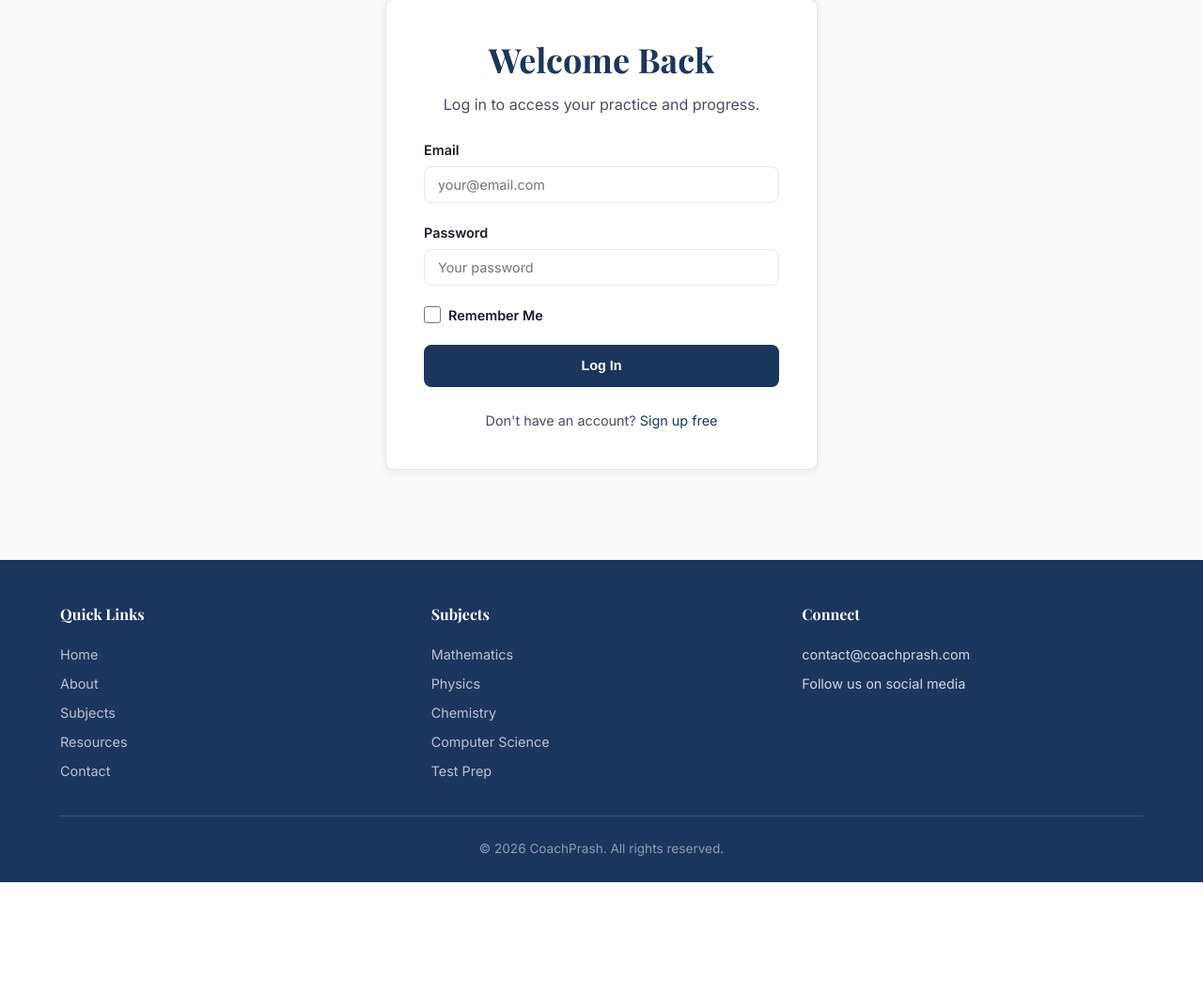
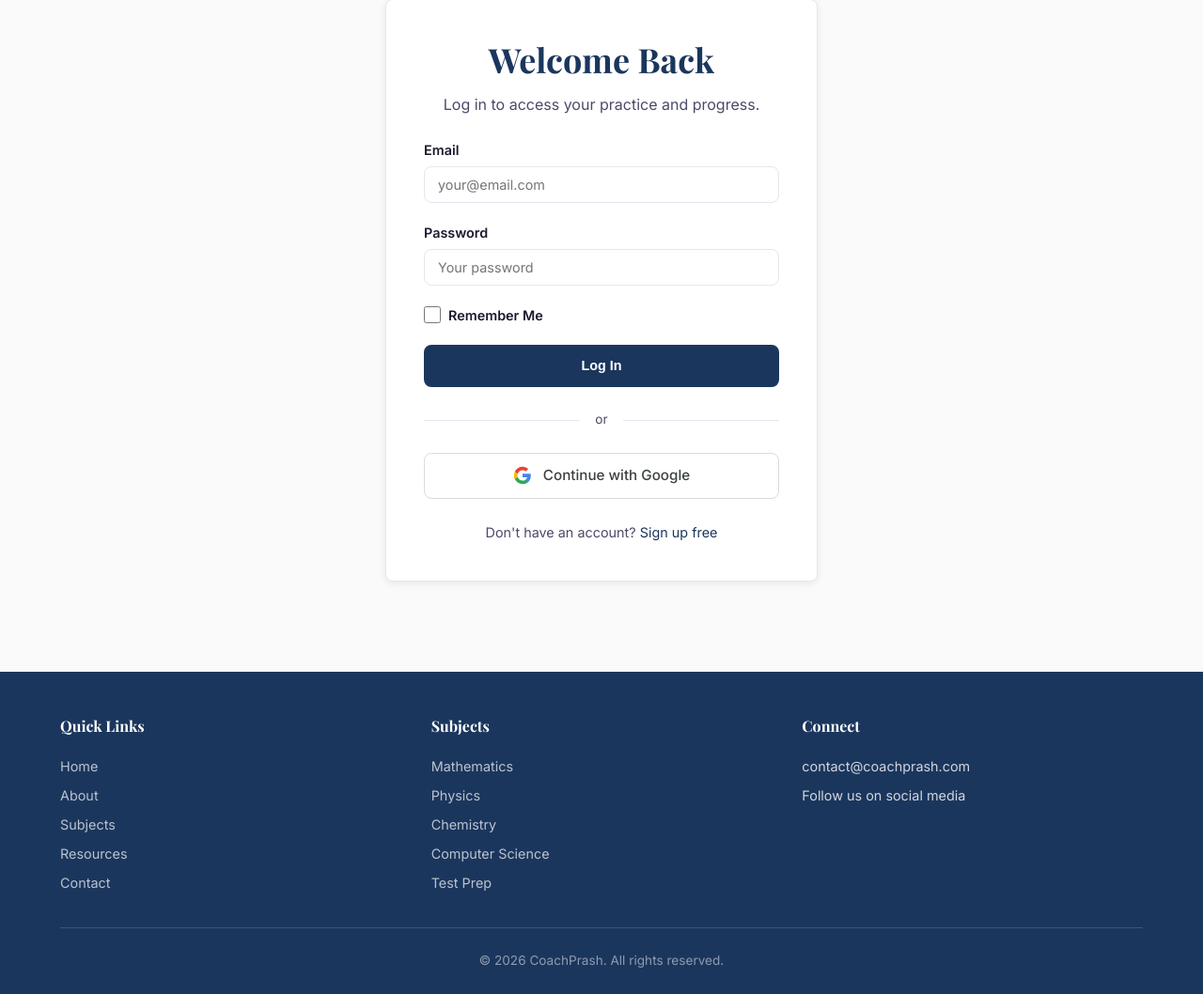
Before and after one commit to CoachPrash/CoachPrash, a Flask app: page /auth/login in a window 1280 px wide. Shown: the part 161-1219 px from the top of the page at 94% size. Before the commit the page ends 1100 px from the top, so only its background shows below. Run offline with Flask 3, Linux system fonts and the light colour scheme.

Commit message:
Add Google OAuth login with automatic account merging
Users can now sign in with Google. If a Google account's email matches
an existing local account, the accounts are automatically linked.

Co-Authored-By: Claude Opus 4.6 <noreply@anthropic.com>

```diff
--- a/app/blueprints/auth/routes.py
+++ b/app/blueprints/auth/routes.py
@@ -1,10 +1,10 @@
-from flask import render_template, flash, redirect, url_for, request
+from flask import render_template, flash, redirect, url_for, request, session
 from flask_login import login_user, logout_user, login_required, current_user
 from app.blueprints.auth import auth_bp
 from app.blueprints.auth.forms import LoginForm, RegisterForm
 from app.models.user import User
 from app.models.access import AccessCode
-from app.extensions import db
+from app.extensions import db, oauth
 
 
 @auth_bp.route('/login', methods=['GET', 'POST'])
@@ -64,6 +64,70 @@ def register():
     return render_template('auth/register.html', form=form)
 
 
+@auth_bp.route('/google')
+def google_login():
+    redirect_uri = url_for('auth.google_callback', _external=True)
+    return oauth.google.authorize_redirect(redirect_uri)
+
+
+@auth_bp.route('/google/callback')
+def google_callback():
+    token = oauth.google.authorize_access_token()
+    userinfo = token.get('userinfo')
+    if not userinfo:
+        flash('Could not retrieve your Google account info.', 'danger')
+        return redirect(url_for('auth.login'))
+
+    google_id = userinfo['sub']
+    email = userinfo['email']
+    name = userinfo.get('name', email.split('@')[0])
+
+    # 1) Already linked — just log in
+    user = User.query.filter_by(google_id=google_id).first()
+    if user:
+        if not user.is_active:
+            flash('Your account has been deactivated. Please contact support.', 'danger')
+            return redirect(url_for('auth.login'))
+        login_user(user, remember=True)
+        flash(f'Welcome back, {user.username}!', 'success')
+        return redirect(url_for('main.home'))
+
+    # 2) Same email exists — merge accounts
+    user = User.query.filter_by(email=email).first()
+    if user:
+        user.google_id = google_id
+        if user.auth_provider == 'local':
+            user.auth_provider = 'both'
+        db.session.commit()
+        if not user.is_active:
+            flash('Your account has been deactivated. Please contact support.', 'danger')
+            return redirect(url_for('auth.login'))
+        login_user(user, remember=True)
+        flash(f'Welcome back, {user.username}! Your Google account is now linked.', 'success')
+        return redirect(url_for('main.home'))
+
+    # 3) Brand new user — create account
+    base_username = name.replace(' ', '').lower()[:70]
+    username = base_username
+    counter = 1
+    while User.query.filter_by(username=username).first():
+        username = f'{base_username}{counter}'
+        counter += 1
+
+    user = User(
+        email=email,
+        username=username,
+        google_id=google_id,
+        auth_provider='google',
+        tier='free',
+    )
+    db.session.add(user)
+    db.session.commit()
+    login_user(user, remember=True)
+    flash('Welcome! Your account has been created with Google.', 'success')
+    return redirect(url_for('main.home'))
+
+
 @auth_bp.route('/logout')
 @login_required
 def logout():
--- a/app/config.py
+++ b/app/config.py
@@ -15,6 +15,8 @@ class Config:
         os.environ.get('DATABASE_URL', 'postgresql://postgres:password@localhost:5432/coachprash')
     )
     WTF_CSRF_ENABLED = True
+    GOOGLE_CLIENT_ID = os.environ.get('GOOGLE_CLIENT_ID')
+    GOOGLE_CLIENT_SECRET = os.environ.get('GOOGLE_CLIENT_SECRET')
 
 
 class DevelopmentConfig(Config):
--- a/app/extensions.py
+++ b/app/extensions.py
@@ -2,11 +2,13 @@ from flask_sqlalchemy import SQLAlchemy
 from flask_migrate import Migrate
 from flask_login import LoginManager
 from flask_wtf.csrf import CSRFProtect
+from authlib.integrations.flask_client import OAuth
 
 db = SQLAlchemy()
 migrate = Migrate()
 login_manager = LoginManager()
 csrf = CSRFProtect()
+oauth = OAuth()
 
 login_manager.login_view = 'auth.login'
 login_manager.login_message = 'Please log in to access this page.'
--- a/app/models/user.py
+++ b/app/models/user.py
@@ -11,8 +11,10 @@ class User(UserMixin, db.Model):
     id = db.Column(db.String(36), primary_key=True, default=lambda: str(uuid.uuid4()))
     email = db.Column(db.String(255), unique=True, nullable=False, index=True)
     username = db.Column(db.String(80), unique=True, nullable=False)
-    password_hash = db.Column(db.String(256), nullable=False)
+    password_hash = db.Column(db.String(256), nullable=True)
     role = db.Column(db.String(20), nullable=False, default='student')
+    auth_provider = db.Column(db.String(20), nullable=False, default='local')
+    google_id = db.Column(db.String(255), unique=True, nullable=True, index=True)
     is_active = db.Column(db.Boolean, default=True)
     tier = db.Column(db.String(20), nullable=False, default='free')
     created_at = db.Column(db.DateTime, default=lambda: datetime.now(timezone.utc))
@@ -31,6 +33,8 @@ class User(UserMixin, db.Model):
         self.password_hash = generate_password_hash(password)
 
     def check_password(self, password):
+        if not self.password_hash:
+            return False
         return check_password_hash(self.password_hash, password)
 
     @property
--- a/app/static/css/style.css
+++ b/app/static/css/style.css
@@ -550,6 +550,43 @@ img { max-width: 100%; height: auto; }
 .auth-subtitle { text-align: center; color: var(--text-secondary); margin-bottom: 1.5rem; }
 .auth-footer { text-align: center; margin-top: 1.5rem; color: var(--text-secondary); font-size: 0.9rem; }
 
+.auth-divider {
+    display: flex;
+    align-items: center;
+    margin: 1.5rem 0;
+    color: var(--text-secondary);
+    font-size: 0.85rem;
+}
+.auth-divider::before, .auth-divider::after {
+    content: '';
+    flex: 1;
+    height: 1px;
+    background: var(--border);
+}
+.auth-divider span { padding: 0 1rem; }
+
+.btn-google {
+    display: flex;
+    align-items: center;
+    justify-content: center;
+    gap: 0.75rem;
+    padding: 0.75rem 1.5rem;
+    background: #fff;
+    color: #3c4043;
+    border: 1px solid #dadce0;
+    border-radius: var(--radius);
+    font-size: 0.95rem;
+    font-weight: 500;
+    text-decoration: none;
+    cursor: pointer;
+    transition: background var(--transition), box-shadow var(--transition);
+}
+.btn-google:hover {
+    background: #f7f8f8;
+    box-shadow: 0 1px 3px rgba(0,0,0,0.12);
+}
+.google-icon { flex-shrink: 0; }
+
 /* --- Blog --- */
 .blog-grid {
     display: grid;
--- a/app/templates/auth/login.html
+++ b/app/templates/auth/login.html
@@ -29,6 +29,16 @@
                 </div>
                 <button type="submit" class="btn btn-primary btn-block">Log In</button>
             </form>
+            <div class="auth-divider"><span>or</span></div>
+            <a href="{{ url_for('auth.google_login') }}" class="btn btn-google btn-block">
+                <svg class="google-icon" viewBox="0 0 24 24" width="20" height="20">
+                    <path fill="#4285F4" d="M22.56 12.25c0-.78-.07-1.53-.2-2.25H12v4.26h5.92a5.06 5.06 0 0 1-2.2 3.32v2.77h3.57c2.08-1.92 3.28-4.74 3.28-8.1z"/>
+                    <path fill="#34A853" d="M12 23c2.97 0 5.46-.98 7.28-2.66l-3.57-2.77c-.98.66-2.23 1.06-3.71 1.06-2.86 0-5.29-1.93-6.16-4.53H2.18v2.84C3.99 20.53 7.7 23 12 23z"/>
+                    <path fill="#FBBC05" d="M5.84 14.09c-.22-.66-.35-1.36-.35-2.09s.13-1.43.35-2.09V7.07H2.18A10.96 10.96 0 0 0 1 12c0 1.77.42 3.45 1.18 4.93l3.66-2.84z"/>
+                    <path fill="#EA4335" d="M12 5.38c1.62 0 3.06.56 4.21 1.64l3.15-3.15C17.45 2.09 14.97 1 12 1 7.7 1 3.99 3.47 2.18 7.07l3.66 2.84c.87-2.6 3.3-4.53 6.16-4.53z"/>
+                </svg>
+                Continue with Google
+            </a>
             <p class="auth-footer">Don't have an account? <a href="{{ url_for('auth.register') }}">Sign up free</a></p>
         </div>
     </div>
--- a/requirements.txt
+++ b/requirements.txt
@@ -8,3 +8,5 @@ gunicorn==23.*
 python-dotenv==1.0.*
 email-validator==2.*
 Werkzeug==3.1.*
+Authlib==1.3.*
+httpx==0.28.*
--- a/wsgi.py
+++ b/wsgi.py
@@ -14,10 +14,8 @@ def health_check():
 def run_seed_endpoint(password):
     from flask import jsonify
     admin_password = os.environ.get('ADMIN_PASSWORD', '')
-    if not admin_password:
-        return jsonify({"error": "ADMIN_PASSWORD env var is not set or empty", "hint": "set it in Railway Variables"}), 403
-    if password != admin_password:
-        return jsonify({"error": "password mismatch", "password_length": len(password), "expected_length": len(admin_password)}), 403
+    if not admin_password or password != admin_password:
+        return jsonify({"error": "unauthorized"}), 403
     from seed import run_seed
     run_seed()
     return jsonify({"status": "seeded"}), 200
```
Also changed, not shown: app/__init__.py (+8 -1 lines), app/templates/auth/register.html (+10 -0 lines).
